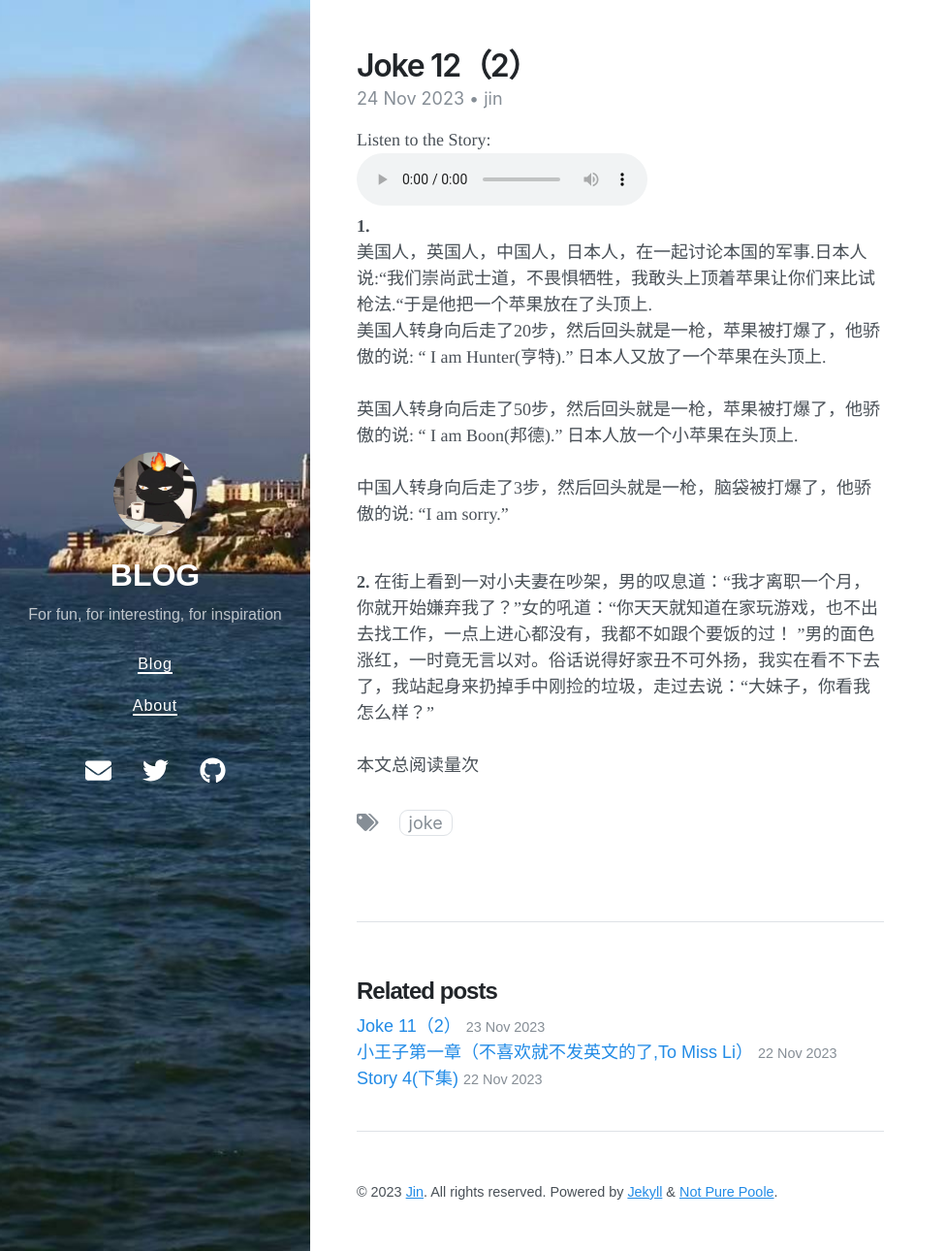
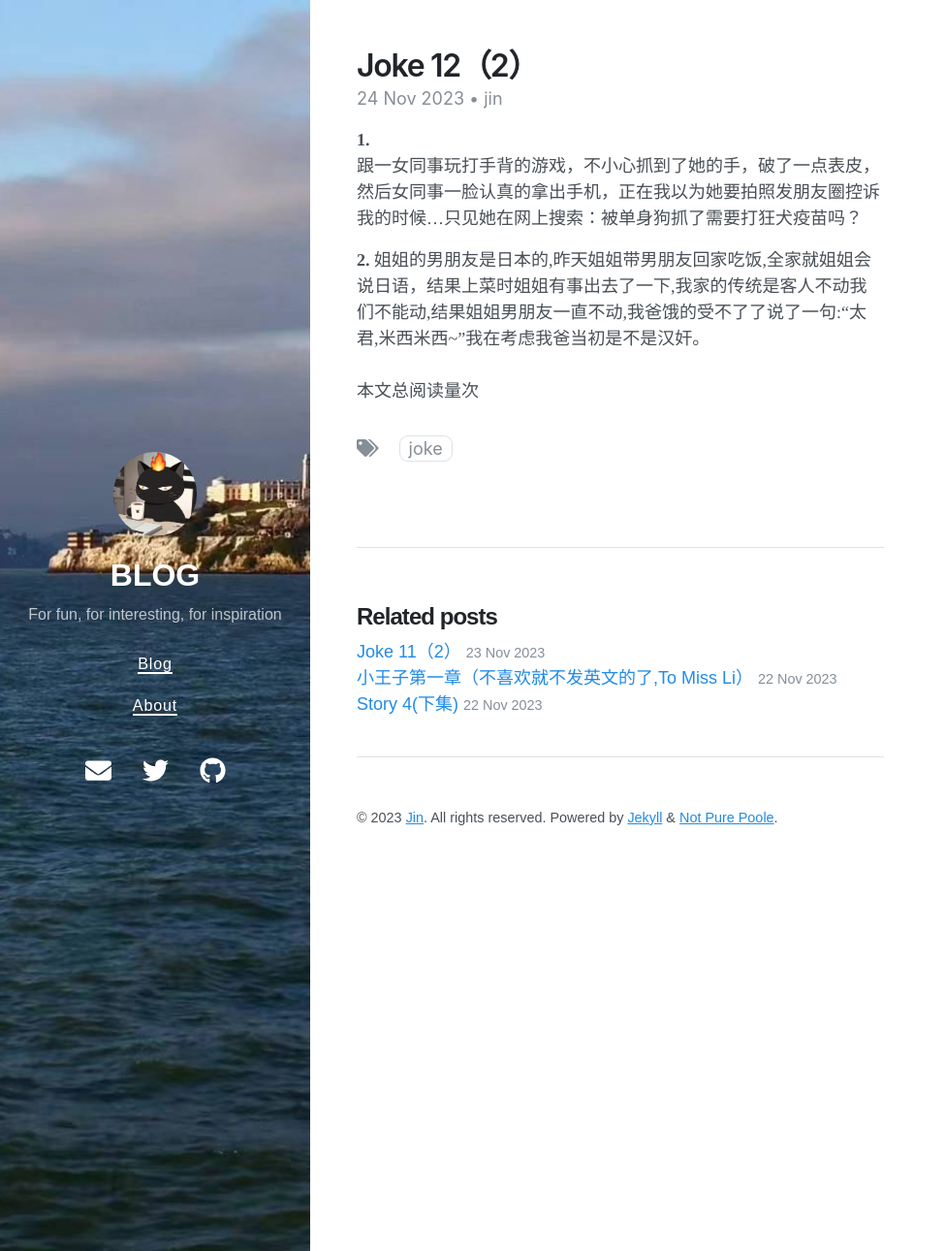
Before and after one commit to New-lay/New-lay.github.io, a Jekyll site: the page built from _posts/2023-11-24-joke-12.md, in a window 1280 px wide and 1290 px high. Shown: the whole window at 97% size, without its empty margins (0-975 px from the left). Built offline with Jekyll 4.4.1, drawn with Linux system fonts in a browser that asks for light colours; nearby versions of some CDN libraries; comment, search, counter and statistics services are not loaded.

Commit message:
Update 2023-11-24-joke-12.md

```diff
--- a/_posts/2023-11-24-joke-12.md
+++ b/_posts/2023-11-24-joke-12.md
@@ -6,29 +6,14 @@ tags: Joke
 date: 2023-11-24 14:33 +0800
 ---
 
-<figure>
-  <figcaption>Listen to the Story:</figcaption>
-  <audio controls src="/ttsmaker-file-2023-11-23-15-27-10.mp3">
-    <a href="/ttsmaker-file-2023-11-23-15-27-10.mp3"> Download audio </a>
-  </audio>
-</figure>
-
 
 **1.**
 <br>
-美国人，英国人，中国人，日本人，在一起讨论本国的军事.日本人说:“我们崇尚武士道，不畏惧牺牲，我敢头上顶着苹果让你们来比试枪法.“于是他把一个苹果放在了头顶上.
-<br>
-美国人转身向后走了20步，然后回头就是一枪，苹果被打爆了，他骄傲的说: “ I am Hunter(亨特).” 日本人又放了一个苹果在头顶上.
-<br>
-英国人转身向后走了50步，然后回头就是一枪，苹果被打爆了，他骄傲的说: “ I am Boon(邦德).”  日本人放一个小苹果在头顶上.
-<br>
-中国人转身向后走了3步，然后回头就是一枪，脑袋被打爆了，他骄傲的说:  “I am sorry.”
-<br>
+跟一女同事玩打手背的游戏，不小心抓到了她的手，破了一点表皮，然后女同事一脸认真的拿出手机，正在我以为她要拍照发朋友圈控诉我的时候…只见她在网上搜索：被单身狗抓了需要打狂犬疫苗吗？
 <br>
 
 **2.**
-在街上看到一对小夫妻在吵架，男的叹息道：“我才离职一个月，你就开始嫌弃我了？”女的吼道：“你天天就知道在家玩游戏，也不出去找工作，一点上进心都没有，我都不如跟个要饭的过！
-”男的面色涨红，一时竟无言以对。俗话说得好家丑不可外扬，我实在看不下去了，我站起身来扔掉手中刚捡的垃圾，走过去说：“大妹子，你看我怎么样？”
+姐姐的男朋友是日本的,昨天姐姐带男朋友回家吃饭,全家就姐姐会说日语，结果上菜时姐姐有事出去了一下,我家的传统是客人不动我们不能动,结果姐姐男朋友一直不动,我爸饿的受不了了说了一句:“太君,米西米西~”我在考虑我爸当初是不是汉奸。
 <br>
 <br>
 <script async src="//busuanzi.ibruce.info/busuanzi/2.3/busuanzi.pure.mini.js"></script>
```
